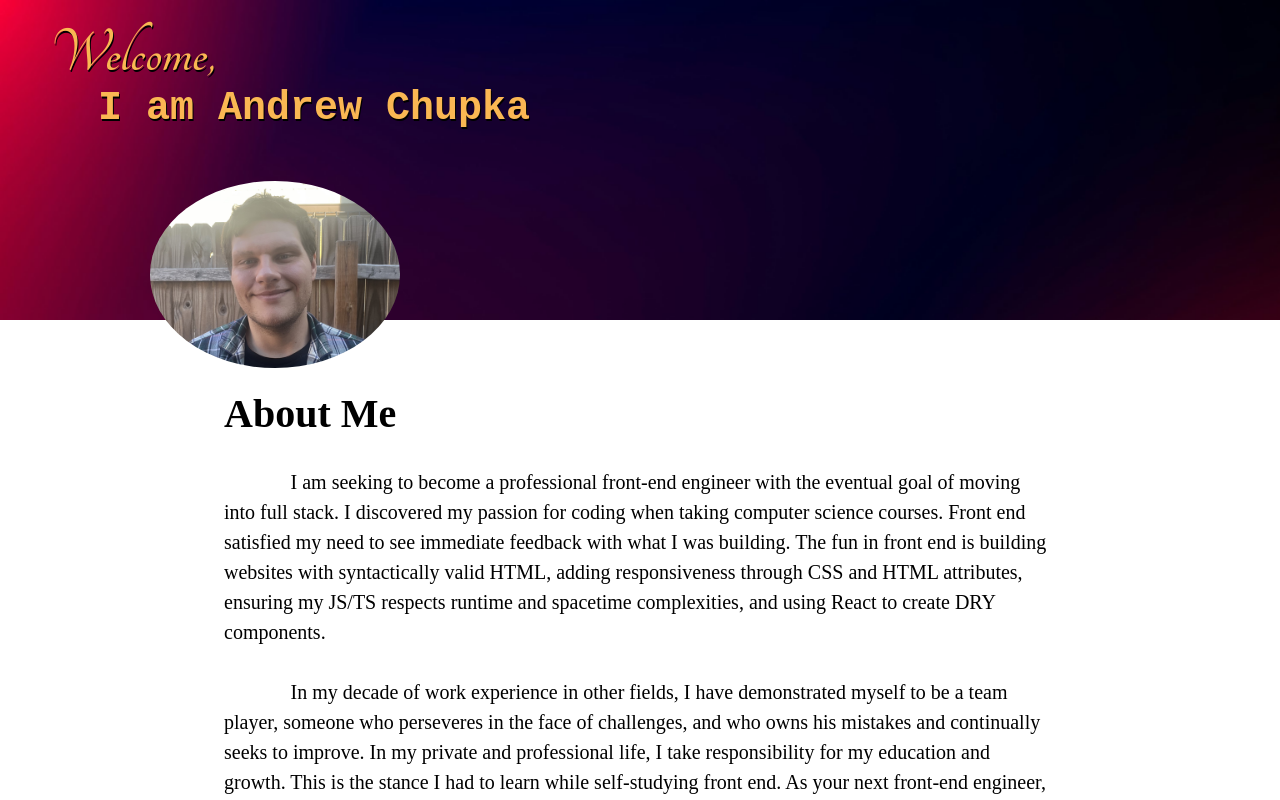
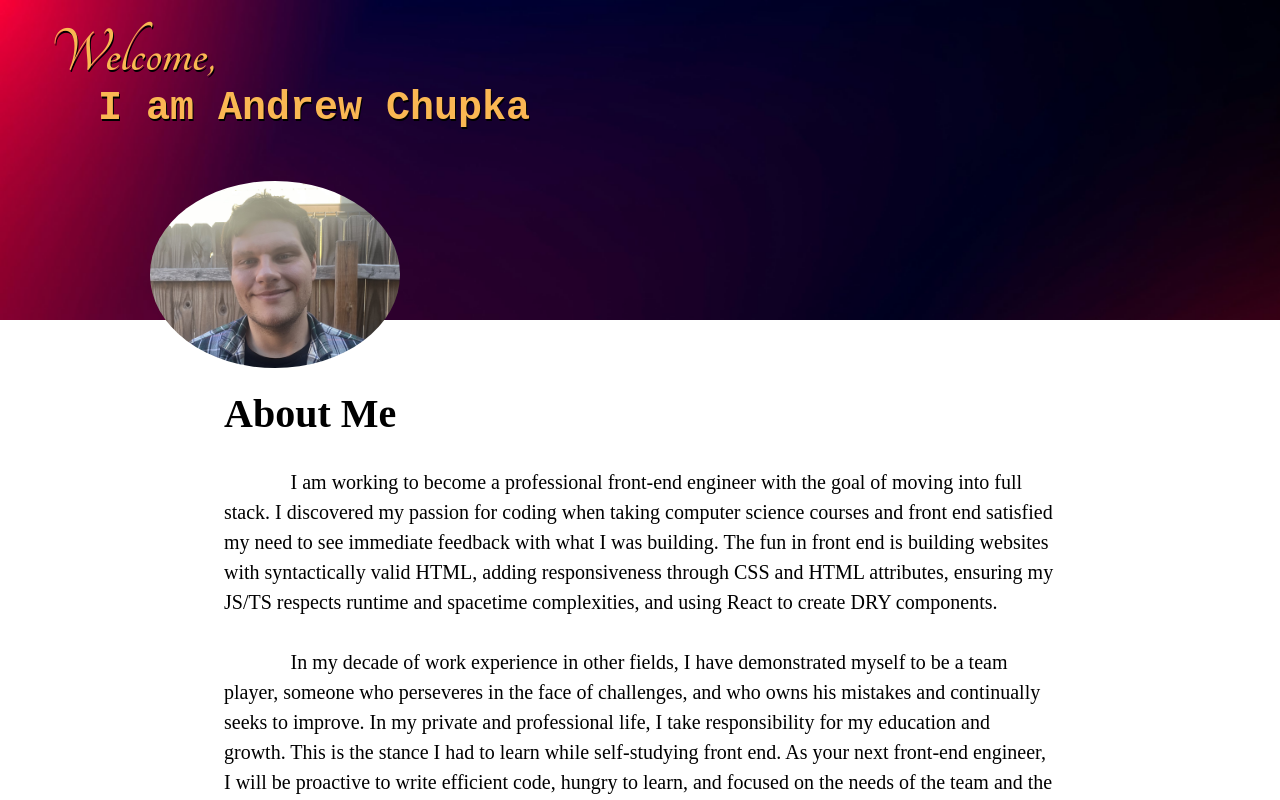
Before and after one commit to worldOfVerdure/Portfolio, a React (Vite) app: page / in a window 1280 px wide. Shown: the top 800 px of the page. Built offline with nearby package versions, Linux system fonts and the light colour scheme.

Commit message:
Change about me text

```diff
--- a/src/components/About/aboutMeText.js
+++ b/src/components/About/aboutMeText.js
@@ -1,6 +1,6 @@
 const aboutMeParagraphs = [
-  `I am seeking to become a professional front-end engineer with the eventual goal of moving into
-  full stack. I discovered my passion for coding when taking computer science courses. Front end
+  `I am working to become a professional front-end engineer with the goal of moving into
+  full stack. I discovered my passion for coding when taking computer science courses and front end
   satisfied my need to see immediate feedback with what I was building. The fun in front end is
   building websites with syntactically valid HTML, adding responsiveness through CSS and HTML
   attributes, ensuring my JS/TS respects runtime and spacetime complexities, and using React to
```
